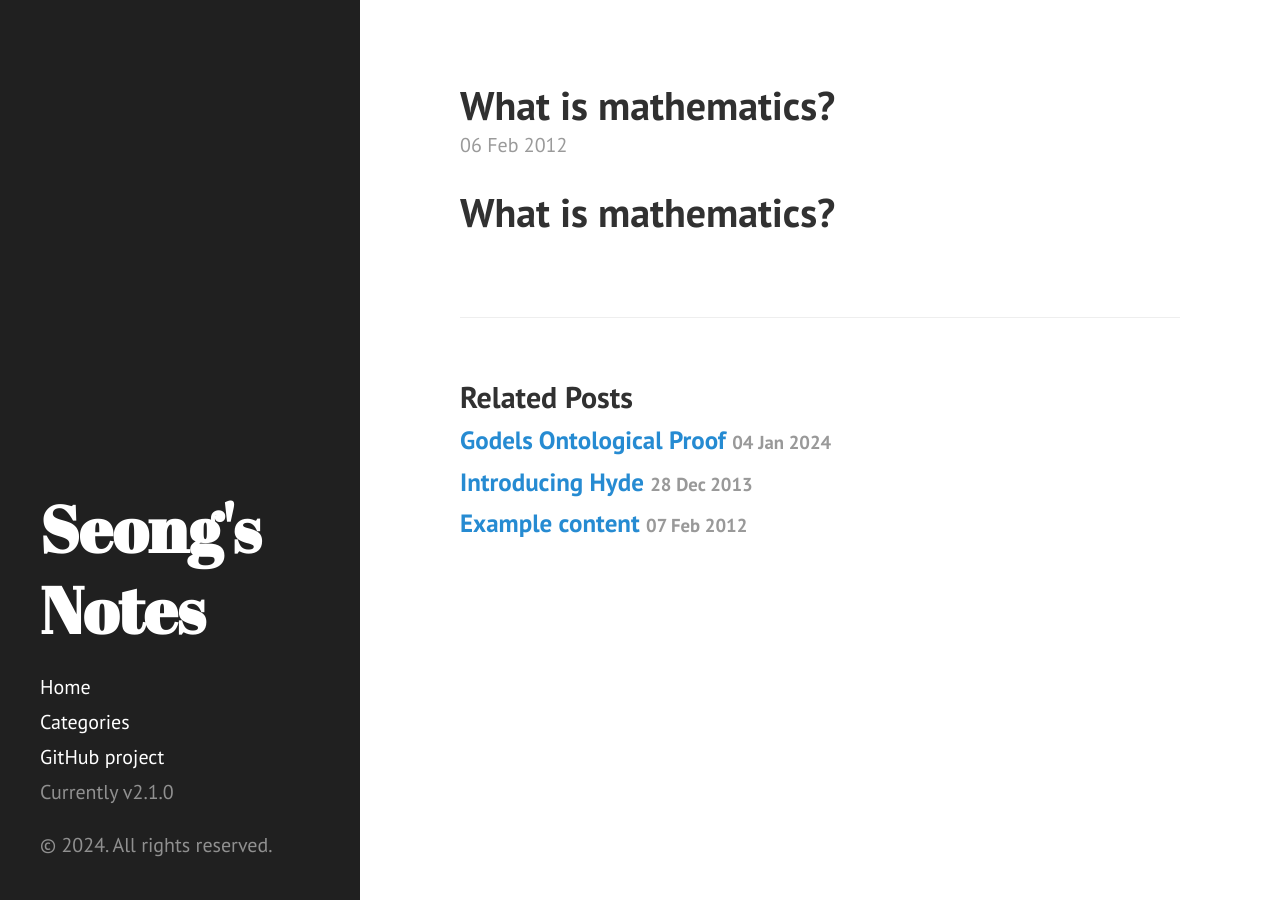
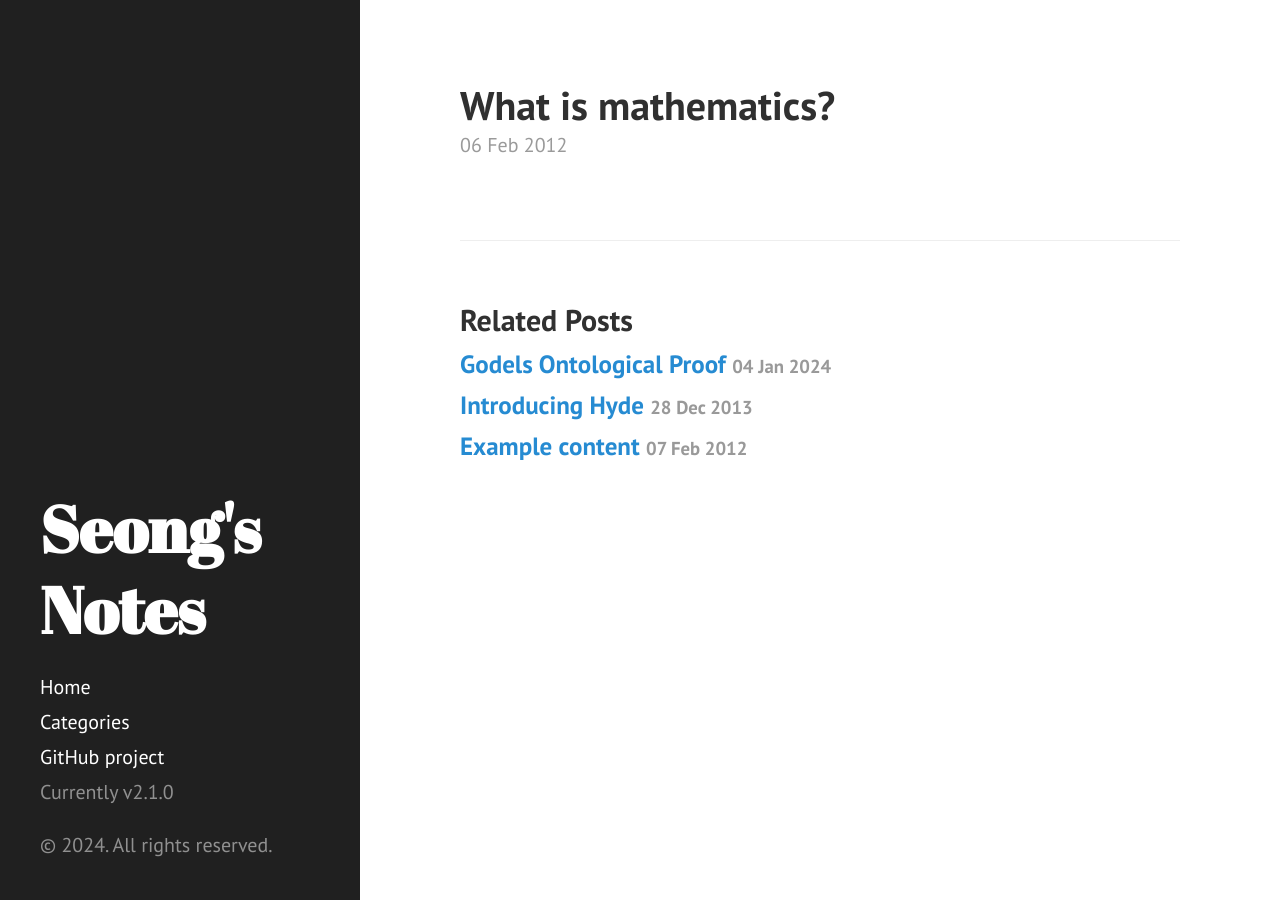
Before and after one commit to GwangseongCho/GwangseongCho.github.io, a Jekyll site: the page built from _posts/2012-02-06-whats-jekyll.md, in a window 1280 px wide. Built offline with Jekyll 4.4.1, drawn with Linux system fonts in a browser that asks for light colours.

Commit message:
Update 2012-02-06-whats-jekyll.md

```diff
--- a/_posts/2012-02-06-whats-jekyll.md
+++ b/_posts/2012-02-06-whats-jekyll.md
@@ -3,5 +3,3 @@ layout: post
 title: What is mathematics?
 category: Mathematics
 ---
-
-# What is mathematics?
```
